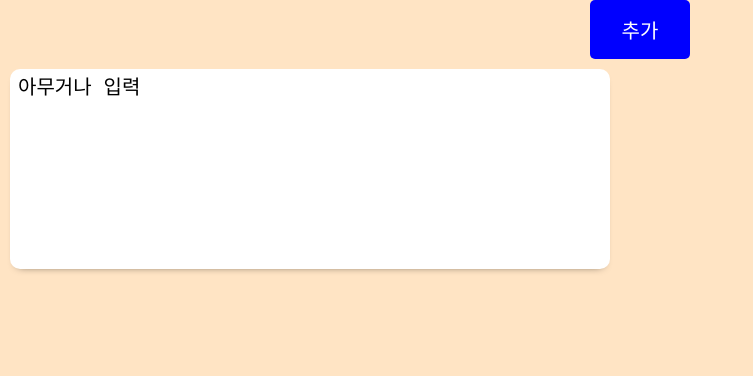
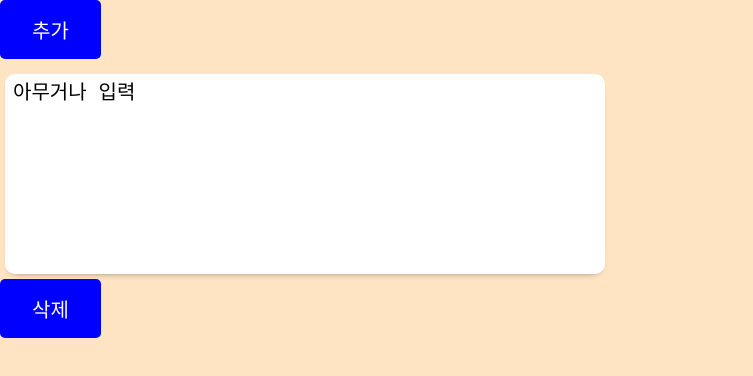
Before and after one commit to floating-points/notes-app, a React (Create React App) app: page / in a window 1280 px wide. Both pictures are taken after a click on the button "추가". Shown: the top 376 px of the page, without its empty margins (0-753 px from the left). Built offline with nearby package versions, Linux system fonts and the light colour scheme.

Commit message:
Note 삭제 버튼 구현

```diff
--- a/src/components/Note/Note.css
+++ b/src/components/Note/Note.css
@@ -1,6 +1,5 @@
 body{
     background-color: bisque;
-    text-align: center;
 }
 textarea
 {
@@ -14,7 +13,7 @@ textarea
 	height: 200px;
 	padding: 8px;
 	box-shadow: 0px 4px 10px -8px black;
-    margin:10px;
+    margin: 5px;
     outline: none
 }
 
@@ -27,4 +26,9 @@ button{
     display: inline-block;
     font-size: 20px;
     border-radius: 5px;
+    margin-bottom:10px;
 }
+.Note{
+    font-size: 50px;
+
+}
--- a/src/components/Note/Note.jsx
+++ b/src/components/Note/Note.jsx
@@ -1,10 +1,17 @@
+import {useState} from 'react'
 import './Note.css'
 
 function Note() {
-    return (
-        <textarea style={{display: "block"}}>
-        아무거나 입력
-        </textarea>
+    const [open, setOpen] = useState(true)
+    return open && (
+        <div>
+            <textarea style={{display: "block"}}>
+            아무거나 입력
+            </textarea>
+            <button onClick={()=>setOpen(false)}>
+                삭제
+            </button>
+        </div>
     )
 }
 
```
Also changed, not shown: 1 other file (tests, documents, lock files or other folders).
